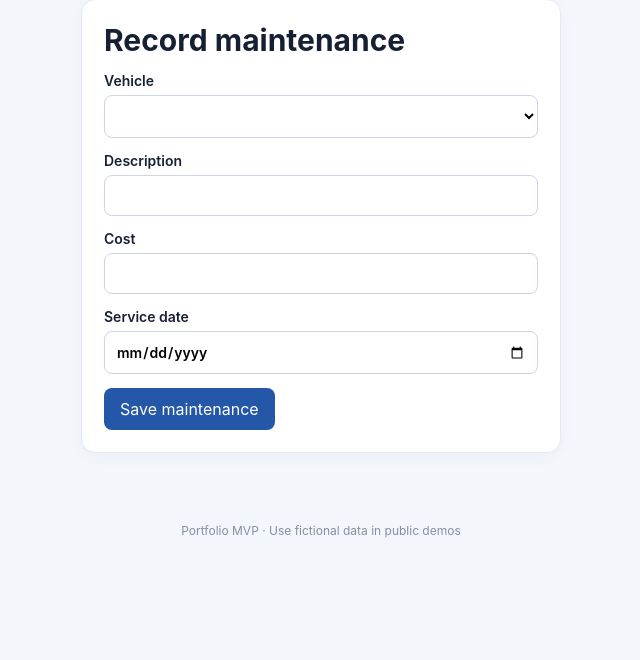
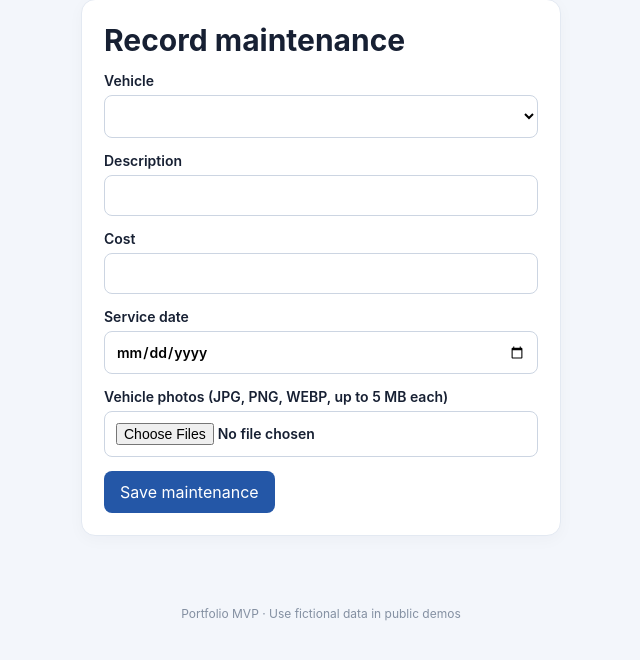
Before and after one commit to arthuroli180106/secure-fleet-management, a Flask app: page /maintenance/new in a window 1280 px wide. Shown: the part 93-753 px from the top of the page, without its empty margins (319-959 px from the left). Run offline with Flask 3, Linux system fonts and the light colour scheme; a user stored in the database is signed in; tables that the repository leaves empty hold one stand-in row (values such as "Sample post"); lists and menus that the app fills with data are empty.

Commit message:
Add archive lifecycle and maintenance photo support

```diff
--- a/app/templates/maintenance_form.html
+++ b/app/templates/maintenance_form.html
@@ -1 +1 @@
-{% extends "base.html" %}{% block content %}<section class="panel narrow"><h1>Record maintenance</h1><form method="post"><input type="hidden" name="csrf_token" value="{{ csrf_token() }}"><label>Vehicle<select name="vehicle_id" required>{% for v in vehicles %}<option value="{{ v.id }}">{{ v.plate }} · {{ v.make }} {{ v.model }}</option>{% endfor %}</select></label><label>Description<input name="description" maxlength="300" required></label><label>Cost<input name="cost" type="number" min="0" step="0.01" required></label><label>Service date<input name="service_date" type="date" required></label><button>Save maintenance</button></form></section>{% endblock %}
+{% extends "base.html" %}{% block content %}<section class="panel narrow"><h1>Record maintenance</h1><form method="post" enctype="multipart/form-data"><input type="hidden" name="csrf_token" value="{{ csrf_token() }}"><label>Vehicle<select name="vehicle_id" required>{% for v in vehicles %}<option value="{{ v.id }}">{{ v.plate }} · {{ v.make }} {{ v.model }}</option>{% endfor %}</select></label><label>Description<input name="description" maxlength="300" required></label><label>Cost<input name="cost" type="number" min="0" step="0.01" required></label><label>Service date<input name="service_date" type="date" required></label><label>Vehicle photos (JPG, PNG, WEBP, up to 5 MB each)<input name="photos" type="file" accept=".jpg,.jpeg,.png,.webp,image/jpeg,image/png,image/webp" multiple></label><button>Save maintenance</button></form></section>{% endblock %}
```
